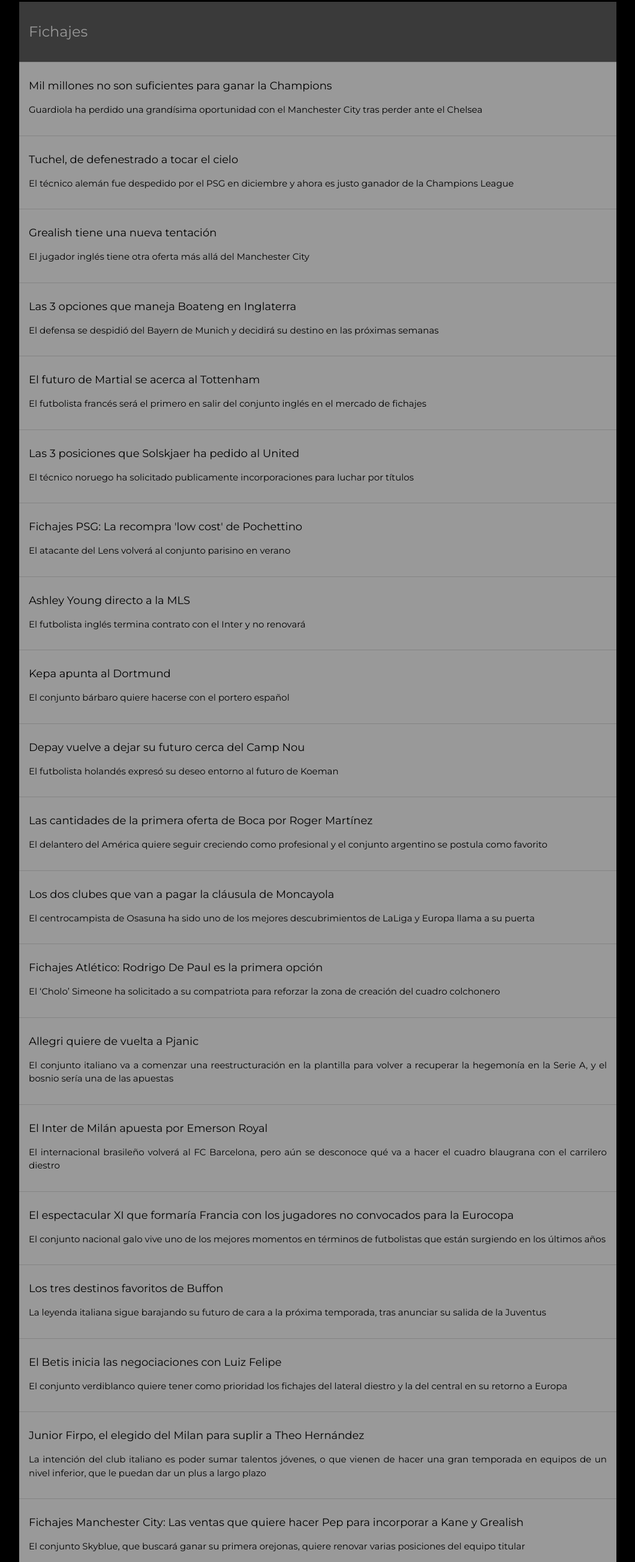
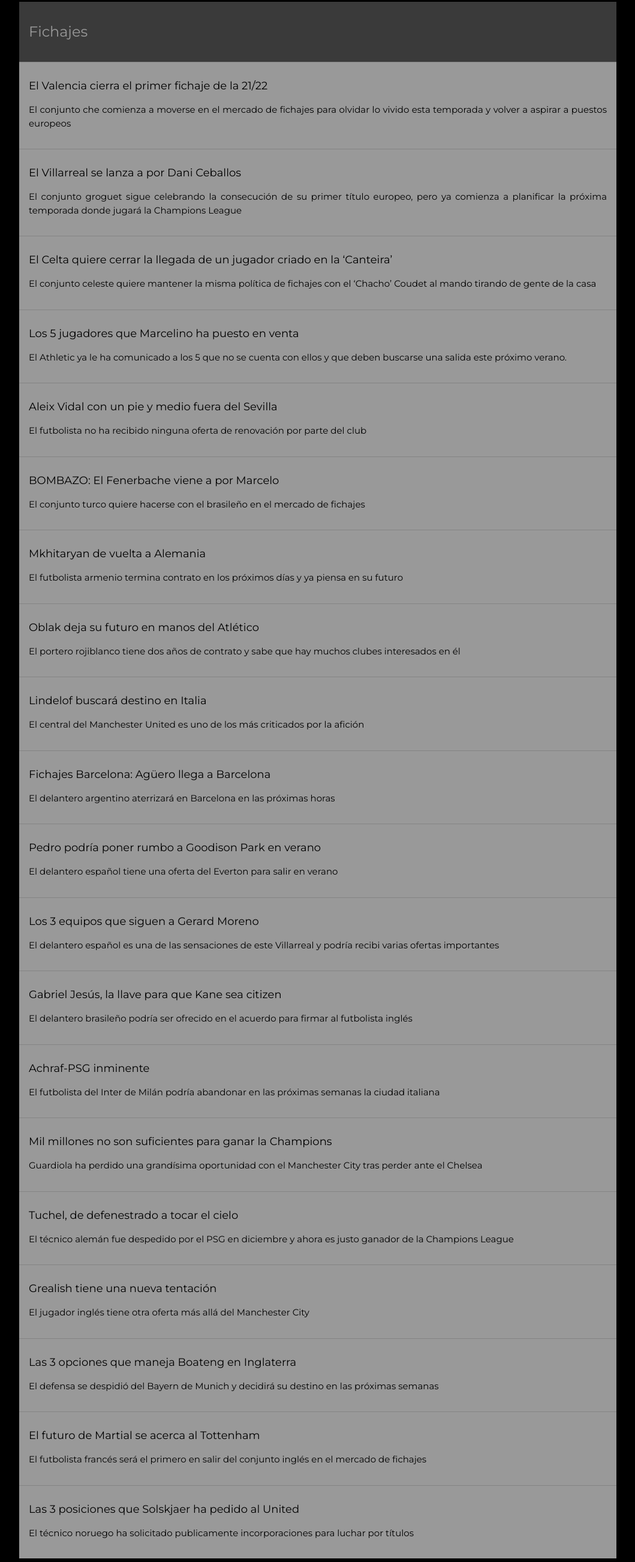
Before and after one commit to galp76/losmachotazos, a plain HTML site: page index.html in a window 1280 px wide. Shown: the part 2295-4899 px from the top of the page at 60% size, without its empty margins (170-1229 px from the left). Drawn offline with nearby package versions, Linux system fonts and the light colour scheme.

Commit message:
actualizacion 30-05-2021

```diff
--- a/index.html
+++ b/index.html
@@ -68,6 +68,34 @@
         <li class="w3-dark-grey w3-xlarge w3-padding-32">Fichajes</li>
 
 
+<li class="w3-padding-16"><a href="https://www.fichajes.net/noticias/valencia-cierra-primer-fichaje-giorgi-mamardashvili-2122-20210530.html"></a><h5>El Valencia cierra el primer fichaje de la 21/22</h5><p>El conjunto che comienza a moverse en el mercado de fichajes para olvidar lo vivido esta temporada y volver a aspirar a puestos europeos</p></li>
+
+<li class="w3-padding-16"><a href="https://www.fichajes.net/noticias/villarreal-lanza-dani-ceballos-arsenal-real-madrid-20210530.html"></a><h5>El Villarreal se lanza a por Dani Ceballos</h5><p>El conjunto groguet sigue celebrando la consecución de su primer título europeo, pero ya comienza a planificar la próxima temporada donde jugará la Champions League</p></li>
+
+<li class="w3-padding-16"><a href="https://www.fichajes.net/noticias/celta-quiere-cerrar-llegada-jugador-criado-canteira-jota-peleteiro-eibar-alaves-20210530.html"></a><h5>El Celta quiere cerrar la llegada de un jugador criado en la ‘Canteira’</h5><p>El conjunto celeste quiere mantener la misma política de fichajes con el ‘Chacho’ Coudet al mando tirando de gente de la casa</p></li>
+
+<li class="w3-padding-16"><a href="https://www.fichajes.net/noticias/5-jugadores-marcelino-puesto-venta-20210530.html"></a><h5>Los 5 jugadores que Marcelino ha puesto en venta</h5><p>El Athletic ya le ha comunicado a los 5 que no se cuenta con ellos y que deben buscarse una salida este próximo verano.</p></li>
+
+<li class="w3-padding-16"><a href="https://www.fichajes.net/noticias/aleix-vida-pie-medio-fuera-sevilla-alaves-barcelona-monchi-lopetegui-20210530.html"></a><h5>Aleix Vidal con un pie y medio fuera del Sevilla</h5><p>El futbolista no ha recibido ninguna oferta de renovación por parte del club</p></li>
+
+<li class="w3-padding-16"><a href="https://www.fichajes.net/noticias/bombazo-fenerbache-viene-marcelo-real-madrid-zidane-zdeko-roma-20210530.html"></a><h5>BOMBAZO: El Fenerbache viene a por Marcelo</h5><p>El conjunto turco quiere hacerse con el brasileño en el mercado de fichajes</p></li>
+
+<li class="w3-padding-16"><a href="https://www.fichajes.net/noticias/mkhitaryan-vuelta-alemania-roma-borussia-dortmund-mourinho-20210530.html"></a><h5>Mkhitaryan de vuelta a Alemania</h5><p>El futbolista armenio termina contrato en los próximos días y ya piensa en su futuro</p></li>
+
+<li class="w3-padding-16"><a href="https://www.fichajes.net/noticias/oblak-deja-futuro-manos-atletico-city-psg-cerezo-simeone-20210530.html"></a><h5>Oblak deja su futuro en manos del Atlético</h5><p>El portero rojiblanco tiene dos años de contrato y sabe que hay muchos clubes interesados en él</p></li>
+
+<li class="w3-padding-16"><a href="https://www.fichajes.net/noticias/lindelof-buscara-destino-italia-roma-mourinho-maguire-solskjaer-manchester-united-20210530.html"></a><h5>Lindelof buscará destino en Italia</h5><p>El central del Manchester United es uno de los más criticados por la afición</p></li>
+
+<li class="w3-padding-16"><a href="https://www.fichajes.net/noticias/fichajes-barcelona-aguero-llega-barcelona-manchester-city-laporta-guardiola-20210530.html"></a><h5>Fichajes Barcelona: Agüero llega a Barcelona</h5><p>El delantero argentino aterrizará en Barcelona en las próximas horas</p></li>
+
+<li class="w3-padding-16"><a href="https://www.fichajes.net/noticias/pedro-podria-poner-rumbo-goodison-park-everton-roma-mourinho-chelsea-20210530.html"></a><h5>Pedro podría poner rumbo a Goodison Park en verano</h5><p>El delantero español tiene una oferta del Everton para salir en verano</p></li>
+
+<li class="w3-padding-16"><a href="https://www.fichajes.net/noticias/3-equipos-siguen-gerard-moreno-villarreal-west-ham-roma-newcastle-20210530.html"></a><h5>Los 3 equipos que siguen a Gerard Moreno</h5><p>El delantero español es una de las sensaciones de este Villarreal y podría recibi varias ofertas importantes</p></li>
+
+<li class="w3-padding-16"><a href="https://www.fichajes.net/noticias/gabriel-jesus-llave-kane-sea-citizen-tottenham-sterling-manchester-city-levy-20210530.html"></a><h5>Gabriel Jesús, la llave para que Kane sea citizen</h5><p>El delantero brasileño podría ser ofrecido en el acuerdo para firmar al futbolista inglés</p></li>
+
+<li class="w3-padding-16"><a href="https://www.fichajes.net/noticias/achraf-psg-inminente-real-madrid-inter-milan-conte-young-paredes-20210530.html"></a><h5>Achraf-PSG inminente</h5><p>El futbolista del Inter de Milán podría abandonar en las próximas semanas la ciudad italiana</p></li>
+
 <li class="w3-padding-16"><a href="https://www.fichajes.net/noticias/mil-millones-no-son-suficientes-ganar-champions-20210529.html"></a><h5>Mil millones no son suficientes para ganar la Champions</h5><p>Guardiola ha perdido una grandísima oportunidad con el Manchester City tras perder ante el Chelsea</p></li>
 
 <li class="w3-padding-16"><a href="https://www.fichajes.net/noticias/tuchel-defenestrado-tocar-cielo-20210529.html"></a><h5>Tuchel, de defenestrado a tocar el cielo</h5><p>El técnico alemán fue despedido por el PSG en diciembre y ahora es justo ganador de la Champions League</p></li>
@@ -79,34 +107,6 @@
 <li class="w3-padding-16"><a href="https://www.fichajes.net/noticias/futuro-martial-acerca-tottenham-solskjaer-levy-manchester-united-sancho-dortmund-20210529.html"></a><h5>El futuro de Martial se acerca al Tottenham</h5><p>El futbolista francés será el primero en salir del conjunto inglés en el mercado de fichajes</p></li>
 
 <li class="w3-padding-16"><a href="https://www.fichajes.net/noticias/3-posiciones-solskjaer-pedido-united-martial-mctominay-fred-lindelof-20210529.html"></a><h5>Las 3 posiciones que Solskjaer ha pedido al United</h5><p>El técnico noruego ha solicitado publicamente incorporaciones para luchar por títulos</p></li>
-
-<li class="w3-padding-16"><a href="https://www.fichajes.net/noticias/fichajes-psg-recompra-low-cost-pochettino-lens-arnaud-kalimuendo-20210529.html"></a><h5>Fichajes PSG: La recompra &#039;low cost&#039; de Pochettino</h5><p>El atacante del Lens volverá al conjunto parisino en verano</p></li>
-
-<li class="w3-padding-16"><a href="https://www.fichajes.net/noticias/ashley-young-directo-mls-inter-miami-milan-los-angeles-conte-watford-20210529.html"></a><h5>Ashley Young directo a la MLS</h5><p>El futbolista inglés termina contrato con el Inter y no renovará</p></li>
-
-<li class="w3-padding-16"><a href="https://www.fichajes.net/noticias/kepa-apunta-dortmund-chelsea-manchester-united-mendy-20210529.html"></a><h5>Kepa apunta al Dortmund</h5><p>El conjunto bárbaro quiere hacerse con el portero español</p></li>
-
-<li class="w3-padding-16"><a href="https://www.fichajes.net/noticias/depay-vuelve-futuro-cerca-camp-nou-koeman-lyon-20210529.html"></a><h5>Depay vuelve a dejar su futuro cerca del Camp Nou</h5><p>El futbolista holandés expresó su deseo entorno al futuro de Koeman</p></li>
-
-<li class="w3-padding-16"><a href="https://www.fichajes.net/noticias/cantidades-primera-oferta-boca-roger-martinez-america-20210529.html"></a><h5>Las cantidades de la primera oferta de Boca por Roger Martínez</h5><p>El delantero del América quiere seguir creciendo como profesional y el conjunto argentino se postula como favorito</p></li>
-
-<li class="w3-padding-16"><a href="https://www.fichajes.net/noticias/clubes-pagar-clausula-jon-moncayola-atalanta-watford-osasuna-athletic-20210529.html"></a><h5>Los dos clubes que van a pagar la cláusula de Moncayola</h5><p>El centrocampista de Osasuna ha sido uno de los mejores descubrimientos de LaLiga y Europa llama a su puerta</p></li>
-
-<li class="w3-padding-16"><a href="https://www.fichajes.net/noticias/fichajes-atletico-rodrigo-paul-primera-opcion-udinese-nehuen-20210529.html"></a><h5>Fichajes Atlético: Rodrigo De Paul es la primera opción</h5><p>El ‘Cholo’ Simeone ha solicitado a su compatriota para reforzar la zona de creación del cuadro colchonero</p></li>
-
-<li class="w3-padding-16"><a href="https://www.fichajes.net/noticias/massimiliano-allegri-quiere-vuelta-pjanic-juventus-barcelona-20210529.html"></a><h5>Allegri quiere de vuelta a Pjanic</h5><p>El conjunto italiano va a comenzar una reestructuración en la plantilla para volver a recuperar la hegemonía en la Serie A, y el bosnio sería una de las apuestas</p></li>
-
-<li class="w3-padding-16"><a href="https://www.fichajes.net/noticias/inter-milan-apuesta-emerson-royal-barcelona-betis-achraf-hakimi-20210529.html"></a><h5>El Inter de Milán apuesta por Emerson Royal</h5><p>El internacional brasileño volverá al FC Barcelona, pero aún se desconoce qué va a hacer el cuadro blaugrana con el carrilero diestro</p></li>
-
-<li class="w3-padding-16"><a href="https://www.fichajes.net/noticias/espectacular-xi-formaria-francia-jugadores-no-convocados-eurocopa-20210529.html"></a><h5>El espectacular XI que formaría Francia con los jugadores no convocados para la Eurocopa</h5><p>El conjunto nacional galo vive uno de los mejores momentos en términos de futbolistas que están surgiendo en los últimos años</p></li>
-
-<li class="w3-padding-16"><a href="https://www.fichajes.net/noticias/tres-destinos-favoritos-buffon-sevilla-olympiacos-benfica-roma-milan-boca-juniors-20210529.html"></a><h5>Los tres destinos favoritos de Buffon</h5><p>La leyenda italiana sigue barajando su futuro de cara a la próxima temporada, tras anunciar su salida de la Juventus</p></li>
-
-<li class="w3-padding-16"><a href="https://www.fichajes.net/noticias/betis-inicia-negociaciones-luiz-felipe-lazio-20210529.html"></a><h5>El Betis inicia las negociaciones con Luiz Felipe</h5><p>El conjunto verdiblanco quiere tener como prioridad los fichajes del lateral diestro y la del central en su retorno a Europa</p></li>
-
-<li class="w3-padding-16"><a href="https://www.fichajes.net/noticias/junior-firpo-elegido-milan-suplir-theo-hernandez-20210529.html"></a><h5>Junior Firpo, el elegido del Milan para suplir a Theo Hernández</h5><p>La intención del club italiano es poder sumar talentos jóvenes, o que vienen de hacer una gran temporada en equipos de un nivel inferior, que le puedan dar un plus a largo plazo</p></li>
-
-<li class="w3-padding-16"><a href="https://www.fichajes.net/noticias/fichajes-manchester-city-ventas-quiere-pep-fichar-kane-grealish-20210529.html"></a><h5>Fichajes Manchester City: Las ventas que quiere hacer Pep para incorporar a Kane y Grealish</h5><p>El conjunto Skyblue, que buscará ganar su primera orejonas, quiere renovar varias posiciones del equipo titular</p></li>
 
 
       </ul>
@@ -134,10 +134,6 @@
     <h3 class="w3-padding-16 w3-text-light-grey">YouTube</h3>
       <!-- Grid for videos -->
     <div class="w3-row-padding" style="margin:0 -16px">
-          <a href="https://www.youtube.com/watch?v=YBHBGkCSpeo">
-      <img src="https://img.youtube.com/vi/YBHBGkCSpeo/0.jpg" style="width:50%">
-      </a>
-      <p>COMO DIBUJAR UN CREEPER DE MINECRAFT</p>
 
     <a href="https://www.youtube.com/watch?v=juunoN9ltJo">
       <img src="https://img.youtube.com/vi/juunoN9ltJo/0.jpg" style="width:50%">
@@ -149,25 +145,30 @@
       </a>
       <p>Como dibujar un hacha de MINECRAFT</p>
 
-    <a href="https://www.youtube.com/watch?v=eTtwwgD2hnw">
-      <img src="https://img.youtube.com/vi/eTtwwgD2hnw/0.jpg" style="width:50%">
-      </a>
-      <p>Como dibujar a CHARMANDER</p>
-
     <a href="https://www.youtube.com/watch?v=dxPivDgspxs">
       <img src="https://img.youtube.com/vi/dxPivDgspxs/0.jpg" style="width:50%">
       </a>
       <p>Origami fácil para niños: Gafas de papel</p>
 
-    <a href="https://www.youtube.com/watch?v=nxpoqHKVgRA">
-      <img src="https://img.youtube.com/vi/nxpoqHKVgRA/0.jpg" style="width:50%">
-      </a>
-      <p>COMO DIBUJAR A PIKACHU CON LA GORRA DE ASH</p>
-
     <a href="https://www.youtube.com/watch?v=7WSCFcC_XTE">
       <img src="https://img.youtube.com/vi/7WSCFcC_XTE/0.jpg" style="width:50%">
       </a>
       <p>Dibujos De Among Us</p>
+
+    <a href="https://www.youtube.com/watch?v=xXTlrzrKinU">
+      <img src="https://img.youtube.com/vi/xXTlrzrKinU/0.jpg" style="width:50%">
+      </a>
+      <p>Como dibujar a Bart Simpson:</p>
+
+    <a href="https://www.youtube.com/watch?v=iIa0K2I41Z0">
+      <img src="https://img.youtube.com/vi/iIa0K2I41Z0/0.jpg" style="width:50%">
+      </a>
+      <p>Como dibujar a Spiderman</p>
+
+    <a href="https://www.youtube.com/watch?v=Y-NvTauRyFE">
+      <img src="https://img.youtube.com/vi/Y-NvTauRyFE/0.jpg" style="width:50%">
+      </a>
+      <p>ILUSIONES OPTICAS - ESCALERA IMPOSIBLE EN 3D</p>
 
 
     <!-- End videos grid -->
```
